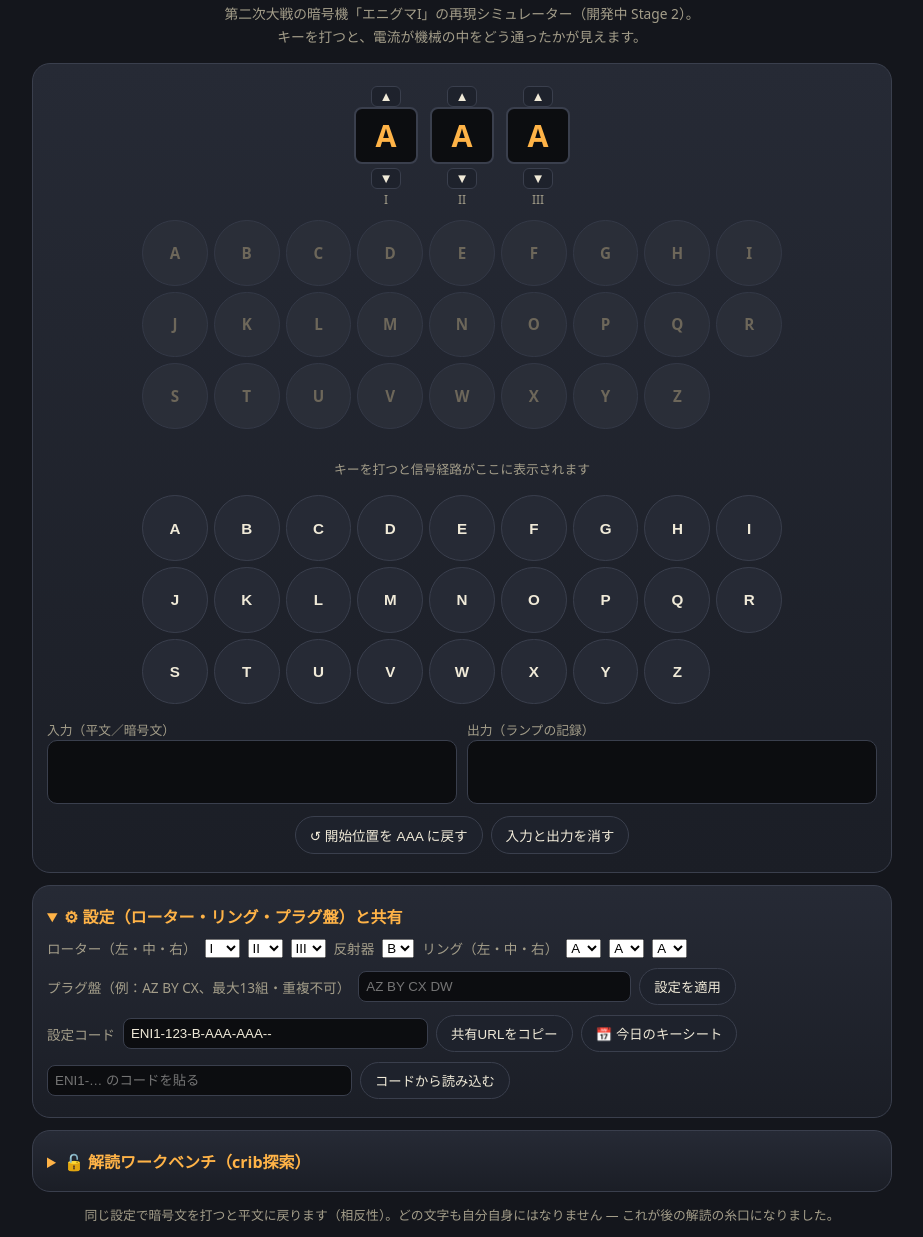
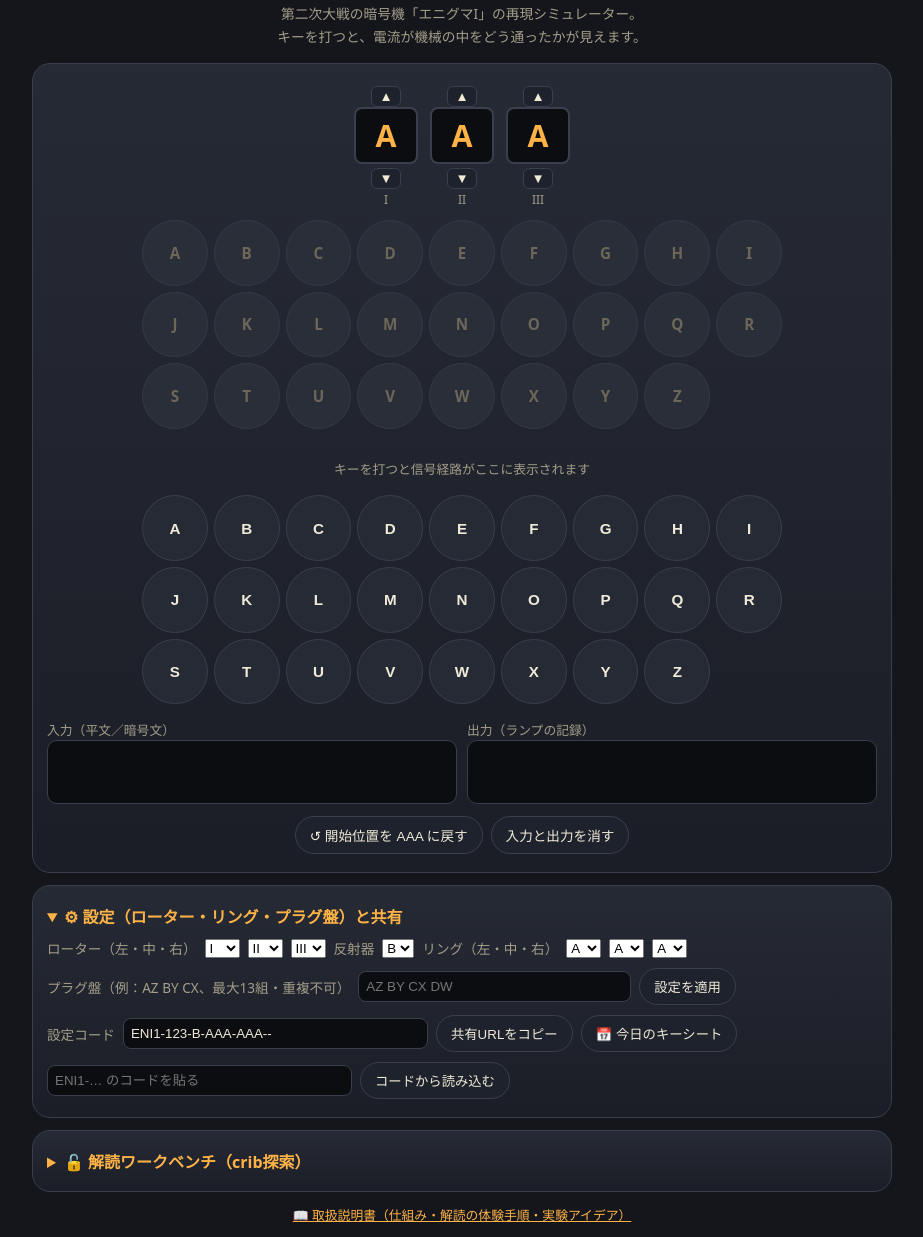
Before and after one commit to Tosh1000950/auto-lab, a plain HTML site: page enigma-koubou/index.html in a window 1280 px wide. Shown: the part 53-1290 px from the top of the page, without its empty margins (178-1101 px from the left). Drawn offline with Linux system fonts and the light colour scheme.

Commit message:
エニグマ工房 Stage 5：説明書とハブ掲載・全Stage完了

```diff
--- a/enigma-koubou/index.html
+++ b/enigma-koubou/index.html
@@ -39,7 +39,7 @@ h1{font-size:1.5rem;text-align:center;letter-spacing:.08em} h1 .a{color:var(--ac
 <body>
 <main>
 <h1>エニグマ<span class="a">工房</span></h1>
-<p class="sub">第二次大戦の暗号機「エニグマI」の再現シミュレーター（開発中 Stage 2）。<br>キーを打つと、電流が機械の中をどう通ったかが見えます。</p>
+<p class="sub">第二次大戦の暗号機「エニグマI」の再現シミュレーター。<br>キーを打つと、電流が機械の中をどう通ったかが見えます。</p>
 <div class="machine">
   <div class="windows" id="windows"></div>
   <div class="board" id="lamps"></div>
@@ -99,6 +99,7 @@ h1{font-size:1.5rem;text-align:center;letter-spacing:.08em} h1 .a{color:var(--ac
   <div id="wbResults" style="display:grid;gap:8px"></div>
 </div>
 </details>
+<p class="note"><a href="manual.html" style="color:var(--acc)">📖 取扱説明書（仕組み・解読の体験手順・実験アイデア）</a></p>
 <p class="note">同じ設定で暗号文を打つと平文に戻ります（相反性）。どの文字も自分自身にはなりません ― これが後の解読の糸口になりました。</p>
 </main>
 <script>
```
